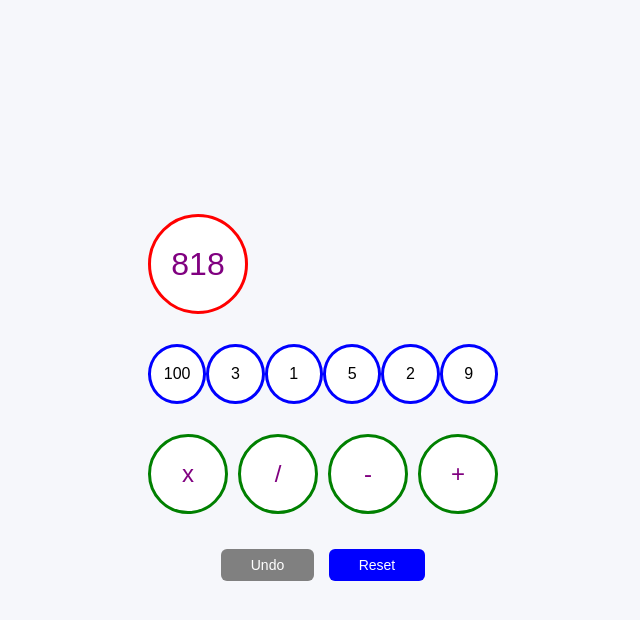
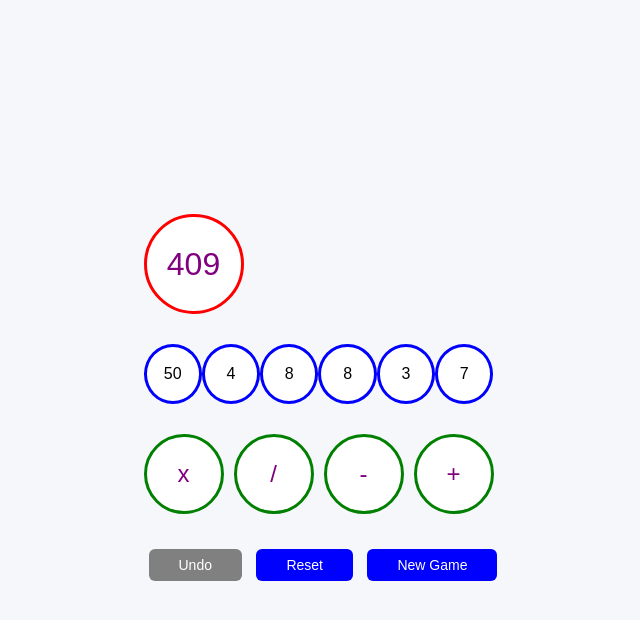
Before and after one commit to HCH1974/Countdown, a plain HTML site: page index.html in a window 1280 px wide. Both pictures are taken after a click on the button "Reset". Shown: the whole page, without its empty margins (317-957 px from the left). Drawn offline with Linux system fonts and the light colour scheme; a web font is replaced by a local one.

Commit message:
tweaked to add a reset game option

```diff
--- a/index.html
+++ b/index.html
@@ -13,12 +13,12 @@
         <div class="circle" id="target">100</div>
       </div>
       <div class="numbers-container">
-        <div class="circle number" id="first">{one}</div>
-        <div class="circle number" id="second">2</div>
-        <div class="circle number" id="third">3</div>
-        <div class="circle number" id="fourth">4</div>
-        <div class="circle number" id="fifth">5</div>
-        <div class="circle number" id="sixth">6</div>
+        <div class="circle number" id="first"></div>
+        <div class="circle number" id="second"></div>
+        <div class="circle number" id="third"></div>
+        <div class="circle number" id="fourth"></div>
+        <div class="circle number" id="fifth"></div>
+        <div class="circle number" id="sixth"></div>
       </div>
       <div class="operators-container">
         <div class="circle operator" id="multiply">x</div>
@@ -28,6 +28,7 @@
       </div>
       <button class="btn" id="undo" disabled>Undo</button>
       <button class="btn" id="reset">Reset</button>
+      <button class="btn" id="newgame">New Game</button>
     </div>
     <script src="script.js"></script>
   </body>
--- a/script.js
+++ b/script.js
@@ -5,12 +5,19 @@ var calculationList = new Array();
 // reset button
 var resetButton = document.getElementById("reset");
 resetButton.addEventListener("click", () => {
-  initialise();
+  resetGame();
 });
 
+// undo button
 var undo = document.getElementById("undo");
 undo.addEventListener("click", () => {
   undoLastCalculation();
+});
+
+// new game button
+var newGame = document.getElementById("newgame");
+newGame.addEventListener("click", () => {
+  initialise();
 });
 
 // number is clicked
@@ -141,7 +148,6 @@ function handleNumberClick(numberClicked, htmlElement) {
               secondValue: htmlElement.innerHTML,
             };
             calculationList.push(addCalculation);
-            console.log(calculationList);
             break;
         }
         if (hasChanged) {
@@ -244,6 +250,10 @@ function initialise() {
   allHidden.forEach((element) => {
     element.classList.remove("hidden");
   });
+  const allWinners = document.querySelectorAll(".winner");
+  allWinners.forEach((element) => {
+    element.classList.remove("winner");
+  });
 }
 
 function undoLastCalculation() {
@@ -263,3 +273,10 @@ function undoLastCalculation() {
     undo.disabled = true;
   }
 }
+
+function resetGame() {
+  const numberOfMoves = calculationList.length;
+  for (let i = 0; i < numberOfMoves; i++) {
+    undoLastCalculation();
+  }
+}
```
